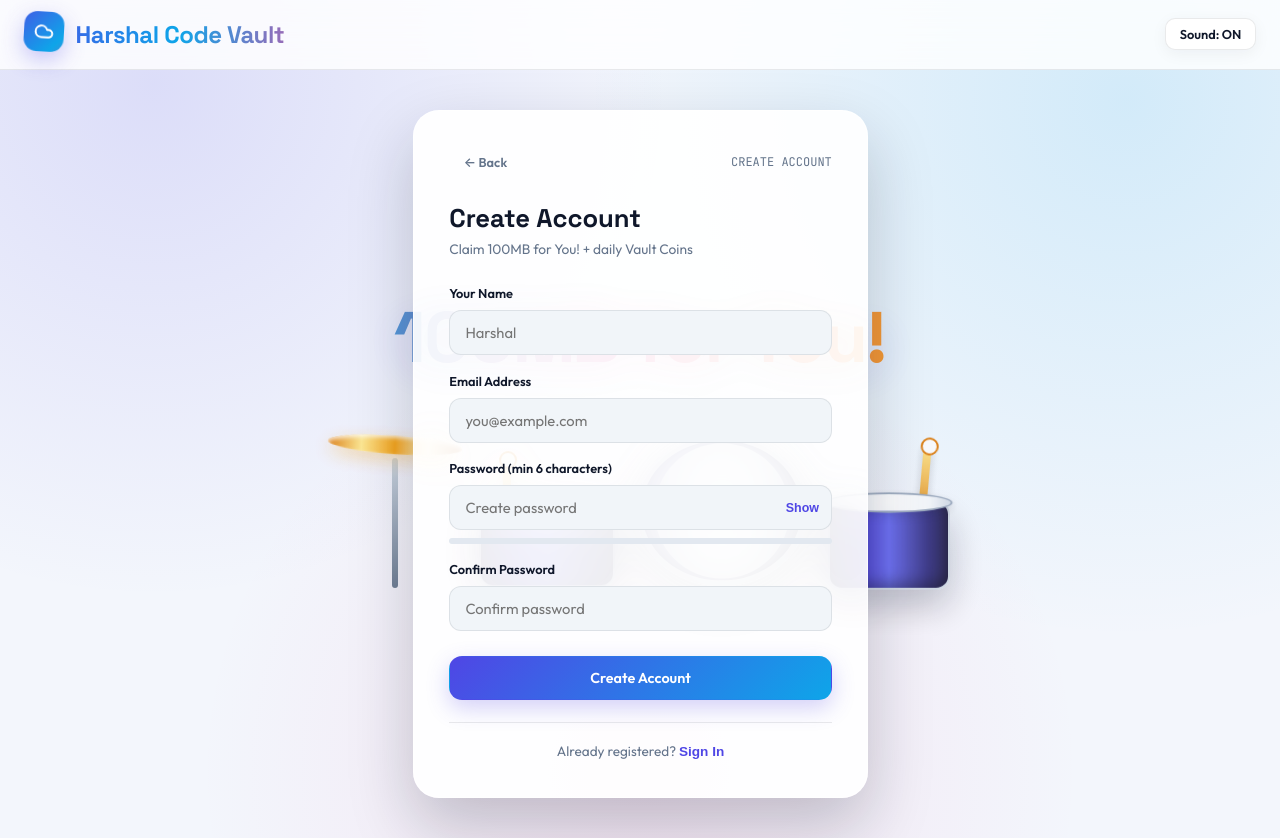
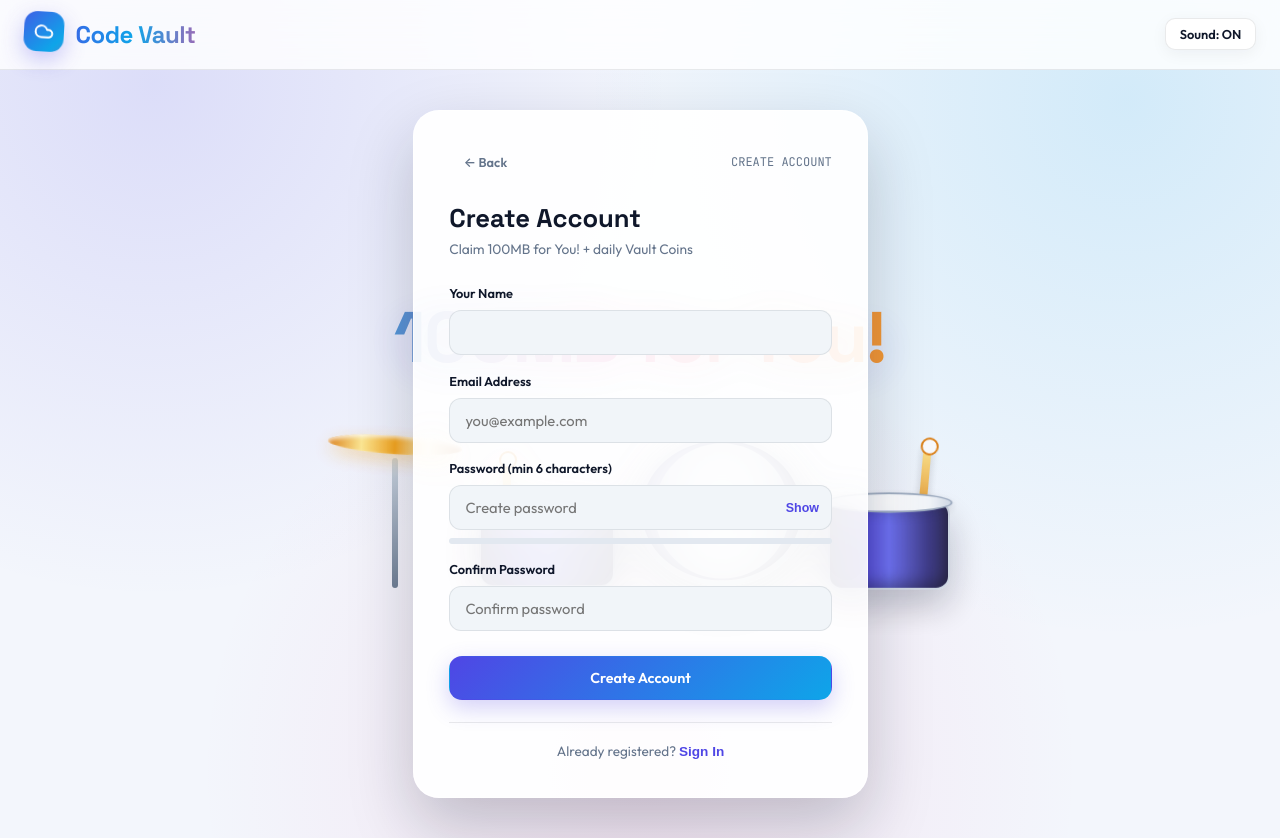
Before and after one commit to k7890aif-gif/cloudvault-msc, a plain HTML site: page index.html in a window 1280 px wide. Both pictures are taken after a click on the button "Create Free Account". Drawn offline with nearby package versions, Linux system fonts and the light colour scheme.

Commit message:
Update index.html

```diff
--- a/index.html
+++ b/index.html
@@ -3,7 +3,7 @@
 <head>
   <meta charset="UTF-8" />
   <meta name="viewport" content="width=device-width, initial-scale=1.0" />
-  <title>Harshal Code Vault</title>
+  <title> Code Vault</title>
   <link rel="preconnect" href="https://fonts.googleapis.com">
   <link rel="preconnect" href="https://fonts.gstatic.com" crossorigin>
   <link href="https://fonts.googleapis.com/css2?family=JetBrains+Mono:wght@400;500;600;700&family=Outfit:wght@400;500;600;700;800&family=Space+Grotesk:wght@600;700;800&display=swap" rel="stylesheet">
@@ -904,7 +904,7 @@
 </head>
 <body>
 
-  <!-- TOP BAR WITH ANIMATED HARSHAL CODE VAULT + SOUND TOGGLE + COIN HUD -->
+  <!-- TOP BAR WITH ANIMATED  CODE VAULT + SOUND TOGGLE + COIN HUD -->
   <header class="topbar">
     <div class="topbar-inner">
       <div class="animated-brand" onclick="goHome()">
@@ -913,7 +913,7 @@
             <path d="M17.5 19H9a7 7 0 1 1 6.71-9h1.79a4.5 4.5 0 1 1 0 9Z"/>
           </svg>
         </div>
-        <span class="brand-title">Harshal Code Vault</span>
+        <span class="brand-title"> Code Vault</span>
       </div>
 
       <div class="top-right-controls">
@@ -944,7 +944,7 @@
   <div id="vaultHomeShowcase" class="vault-home-band animate-page">
     <div class="vs-hero-card">
       <div>
-        <span class="welcome-pill" style="margin-bottom:0.25rem;">Harshal Code Vault • 100 MB Base + Daily Vault Coins</span>
+        <span class="welcome-pill" style="margin-bottom:0.25rem;"> Code Vault • 100 MB Base + Daily Vault Coins</span>
         <h1>Every important file and asset, organized in <span>one vault</span>.</h1>
         <p class="vs-lead">
           Keep your project files, PDFs, images, and notes in a private workspace with 100 MB
@@ -1000,7 +1000,7 @@
 
     <div class="vs-cta-banner">
       <div>
-        <h3 style="font-family:'Space Grotesk',sans-serif; font-size:1.35rem; font-weight:800;">Ready to enter Harshal Code Vault?</h3>
+        <h3 style="font-family:'Space Grotesk',sans-serif; font-size:1.35rem; font-weight:800;">Ready to enter  Code Vault?</h3>
         <p style="color:#cbd5e1; font-size:0.88rem; margin-top:0.2rem;">Choose Sign In or Create Account below to launch the animated drums stage and workspace.</p>
       </div>
       <div style="display:flex; gap:0.6rem; flex-wrap:wrap;">
@@ -1012,7 +1012,7 @@
 
   <section id="pageWelcome" class="welcome-screen animate-page">
     <div class="welcome-pill">Start with 100 MB Free + Daily Vault Coins (+10 MB per 10 Coins)</div>
-    <h1>Welcome to <span>Harshal Code Vault</span></h1>
+    <h1>Welcome to <span> Code Vault</span></h1>
     <p class="lead">
       Your animated cloud file vault with daily Vault Coins, 100 MB starter storage,
       expandable space, and instant multi-page tools.
@@ -1090,7 +1090,7 @@
       </div>
 
       <h2>Sign In</h2>
-      <p class="sub">Enter your account to unlock Harshal Code Vault</p>
+      <p class="sub">Enter your account to unlock  Code Vault</p>
 
       <form onsubmit="event.preventDefault(); handleSignIn();">
         <div class="field">
@@ -1160,7 +1160,7 @@
       <form onsubmit="event.preventDefault(); handleSignUp();">
         <div class="field">
           <label for="regName">Your Name</label>
-          <input type="text" id="regName" placeholder="Harshal" required />
+          <input type="text" id="regName" placeholder="" required />
         </div>
 
         <div class="field">
@@ -1465,7 +1465,7 @@
         <div class="view-header">
           <div>
             <h2>Activity Log</h2>
-            <p>Recent actions in Harshal Code Vault</p>
+            <p>Recent actions in  Code Vault</p>
           </div>
           <button class="btn btn-outline btn-sm" onclick="clearActivityLog()">Clear</button>
         </div>
@@ -1650,7 +1650,7 @@
       return new Date().toISOString().slice(0, 10);
     }
 
-    /* ---------- Blur Welcome Overlay ("Welcome back @username" / "Welcome to harshal code vault @name") ---------- */
+    /* ---------- Blur Welcome Overlay ("Welcome back @username" / "Welcome to  code vault @name") ---------- */
     function showBlurWelcome(headingText, subText, onComplete) {
       const overlay = document.getElementById('blurWelcomeOverlay');
       document.getElementById('blurWelcomeTitle').textContent = headingText;
@@ -1748,7 +1748,7 @@
       if (error) return showToast(error.message, true);
 
       showBlurWelcome(
-        `Welcome to harshal code vault @${displayName}`,
+        `Welcome to  code vault @${displayName}`,
         'Setting up your 100 MB personal vault...',
         async () => {
           if (data.session) {
@@ -1784,7 +1784,7 @@
 
       showBlurWelcome(
         `Welcome back @${handle}`,
-        'Opening Harshal Code Vault...',
+        'Opening  Code Vault...',
         async () => {
           await initUserEconomy();
           logActivity('Signed In', `@${handle}`);
```
